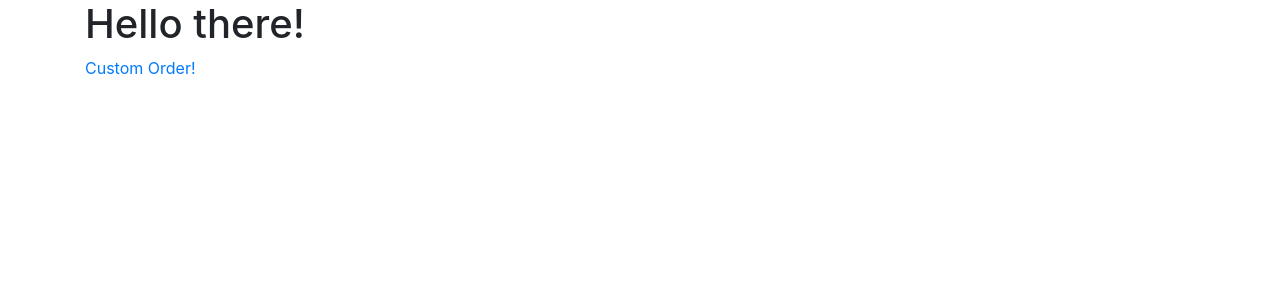
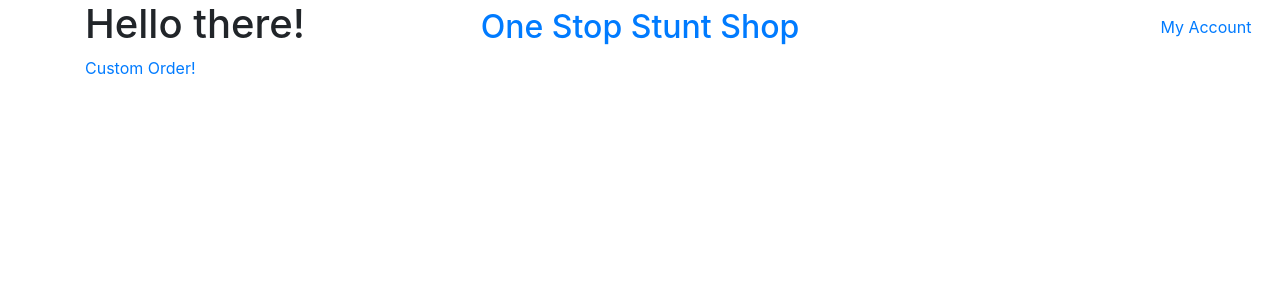
Before and after one commit to mauroindigne/one_stop_stunt_shop, a Django app: page / in a window 1280 px wide. Shown: the top 300 px of the page. Run offline with Django 3.2, Linux system fonts and the light colour scheme; some libraries are stand-ins or nearby versions.

Commit message:
added navbar info and authentication django

```diff
--- a/templates/base.html
+++ b/templates/base.html
@@ -35,7 +35,37 @@
 
     <header class="contianer-fluid fixed-top">
         <div class="row">
-            <div class="col"></div>
+            <div class="col-12 col-lg-4 my-auto py-1 py-lg-0"></div>
+            <div class="col-12 col-lg-4 my-auto py-1 py-lg-0 text-center text-lg-center">
+                <a href="{% url 'home' %}" class="nav-link main-logo-link">
+                    <h2 class="logo-font text-black my-0">One Stop Stunt Shop</h2>
+                </a>
+            </div>
+            <div class="col-12 col-lg-4 my-auto py-1 py-lg-0">
+                <ul class="list-inline list-unstyled text-center text-lg-right my-0 ">
+                    <li class="list-inline-item dropdown">
+                        <a class="text-black nav-link" href="#" id="user-options" data-toggle="dropdown" aria-haspopup="true" aria-expanded="false">
+                            <div class="text-center">
+                                <div><i class="fas fa-user fa-lg"></i></div>
+                                <p class="my-0">My Account</p>
+                            </div>
+                        </a>
+                        <div class="dropdown-menu border-0" aria-labelledby="user-options">
+                            {% if request.user.is_authenticated %}
+                                {% if request.user.is_superuser %}
+                                    <a href="" class="dropdown-item">Product Management</a>
+                                {% endif %}
+                                <a href="" class="dropdown-item">My Profile</a>
+                                <a href="{% url 'account_logout' %}" class="dropdown-item">Logout</a>
+                            {% else %}
+                                <a href="{% url 'account_signup' %}" class="dropdown-item">Register</a>
+                                <a href="{% url 'account_login' %}" class="dropdown-item">Login</a>
+                            {% endif %}
+                        </div>
+                    </li>
+                    <li class="list-inline-item"></li>
+                </ul>
+            </div>
         </div>
     </header>
 
```
